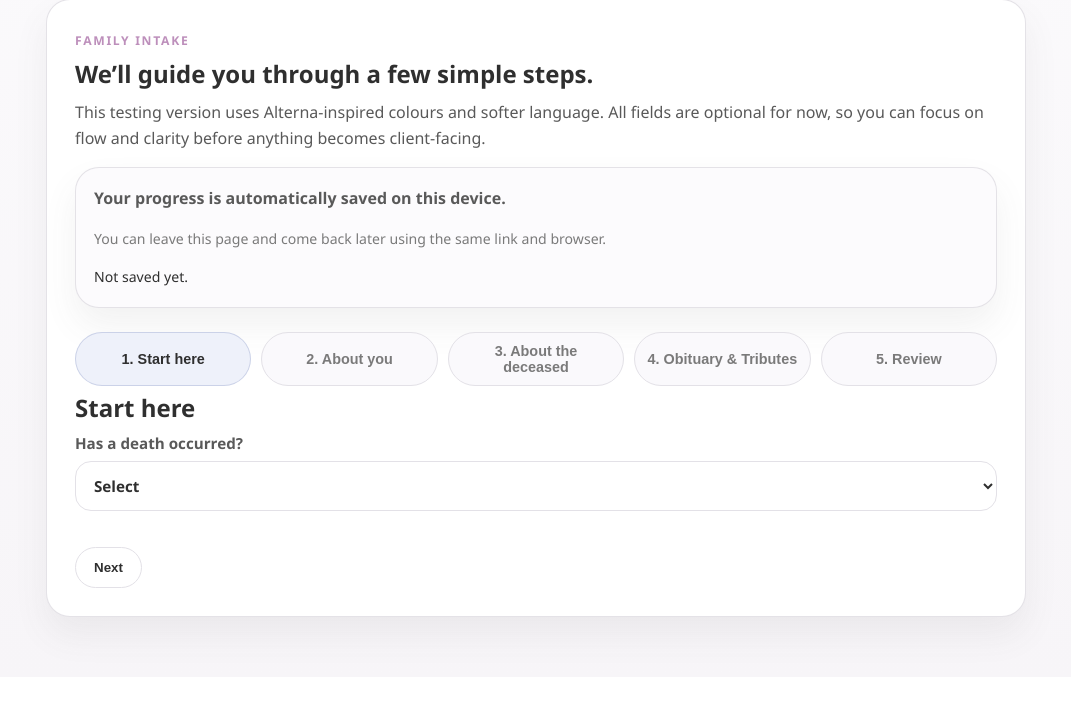
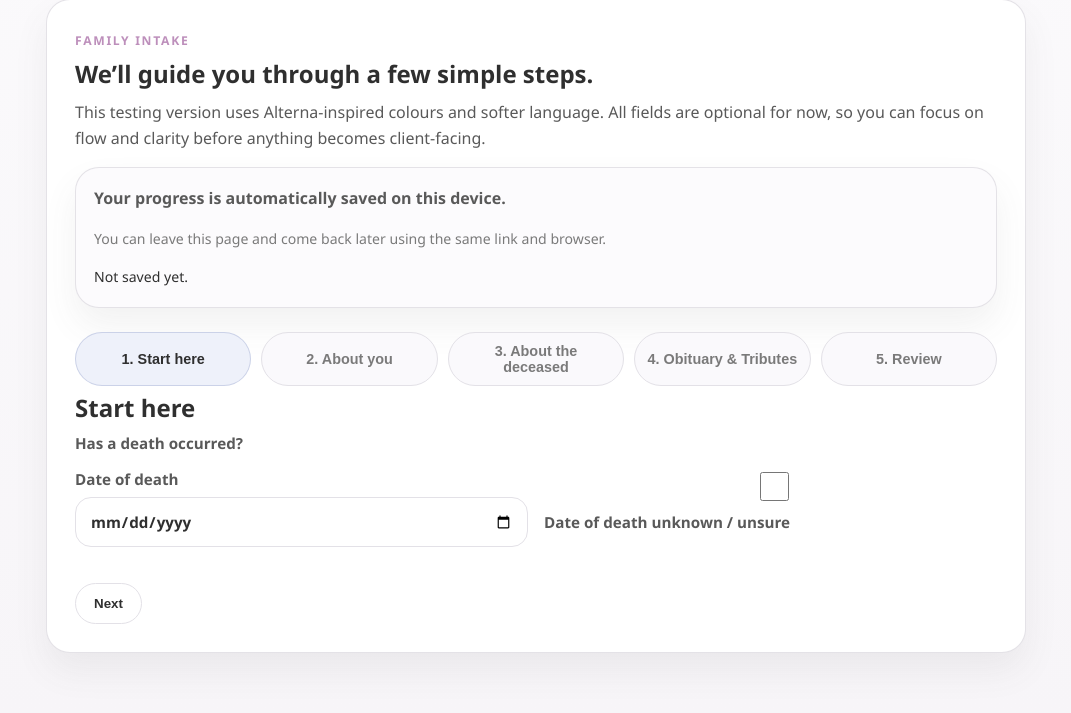
Before and after one commit to alternacremation/alterna-family-portal, a Flask app: page /submit in a window 1280 px wide. Shown: the part 131-844 px from the top of the page, without its empty margins (104-1175 px from the left). Before the commit the page ends 780 px from the top, so only its background shows below. Run offline with Flask 3, Linux system fonts and the light colour scheme; data comes from the database, SQL or seed files in the repository.

Commit message:
Add files via upload

```diff
--- a/templates/submit.html
+++ b/templates/submit.html
@@ -31,7 +31,17 @@
         <section class="wizard-panel active" data-step="1">
             <h2>Start here</h2>
             <div class="grid two">
-                <label class="full">Has a death occurred?
+                <label class="full">Has a death occurred?</label>
+
+                <label>Date of death
+                    <input type="date" name="date_of_death" value="{{ form_data.get('date_of_death','') }}">
+                </label>
+                <label class="inline-checkbox">
+                    <input type="checkbox" name="date_of_death_unknown" value="1" {% if form_data.get('date_of_death_unknown') %}checked{% endif %}>
+                    Date of death unknown / unsure
+                </label>
+
+<label style='display:none'>
                     {% set intake = form_data.get('intake_type', '') %}
                     <select name="intake_type" data-toggle-source="intake_type">
                         <option value="">Select</option>
```
